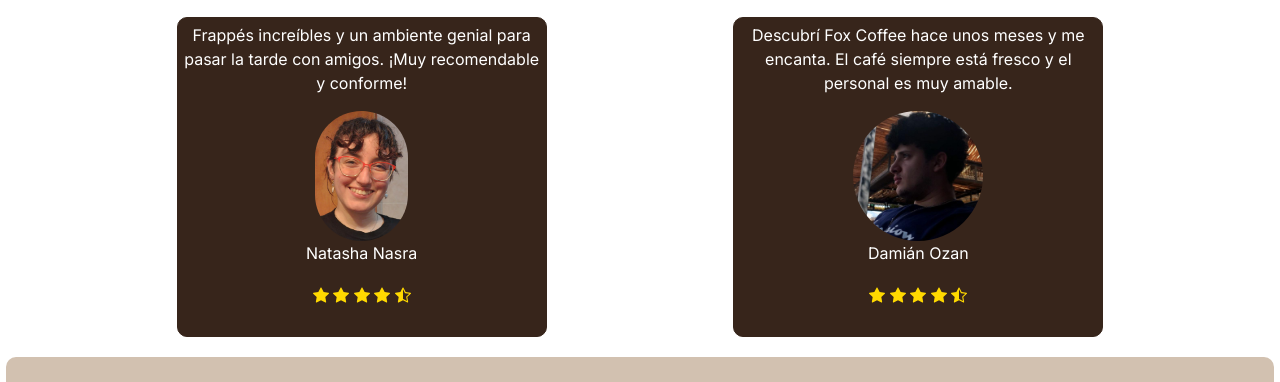
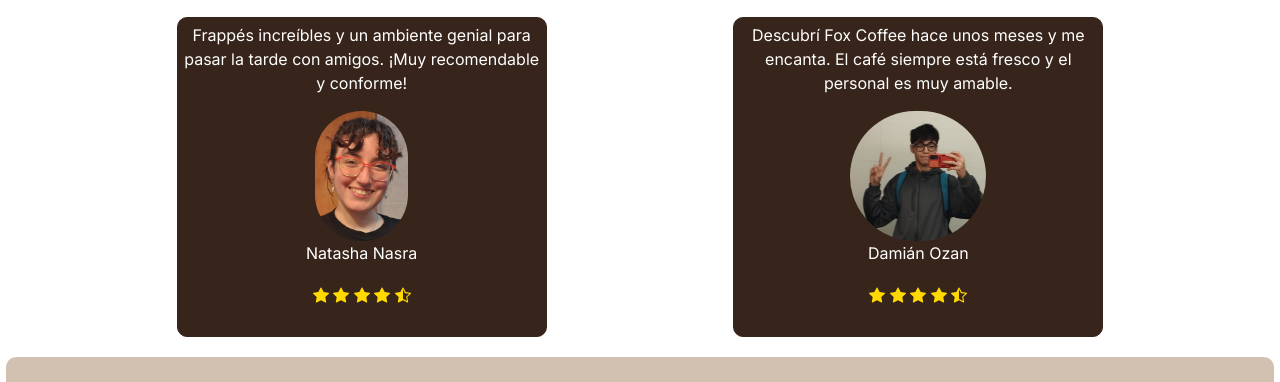
Before and after one commit to NicolasAnzevino/2da-entrega-anzevino-nicolas-cafeteria, a plain HTML site: page pages/resenas.html in a window 1280 px wide. Shown: the part 823-1205 px from the top of the page. Drawn offline with nearby package versions, Linux system fonts and the light colour scheme.

Commit message:
Fix en reseña

```diff
--- a/pages/resenas.html
+++ b/pages/resenas.html
@@ -134,7 +134,7 @@
                 <article class="resenas__collection__card">
                     <p class="resenas_collection__card__texto">Descubrí Fox Coffee hace unos meses y me encanta. El café siempre está fresco y el personal es muy amable.</p>
                     <div class="resenas__collection__card__persona">
-                        <img src="../assets/resenas-img-one.jpg" alt="">
+                        <img src="../assets/resenas-img-five.png" alt="">
                         <p>Damián Ozan</p>
                     </div>
                     <svg xmlns="http://www.w3.org/2000/svg" width="16" height="16" fill="currentColor" class="bi bi-star-fill" viewBox="0 0 16 16">
```
Also changed, not shown: assets/resenas-img-five.png (added).
